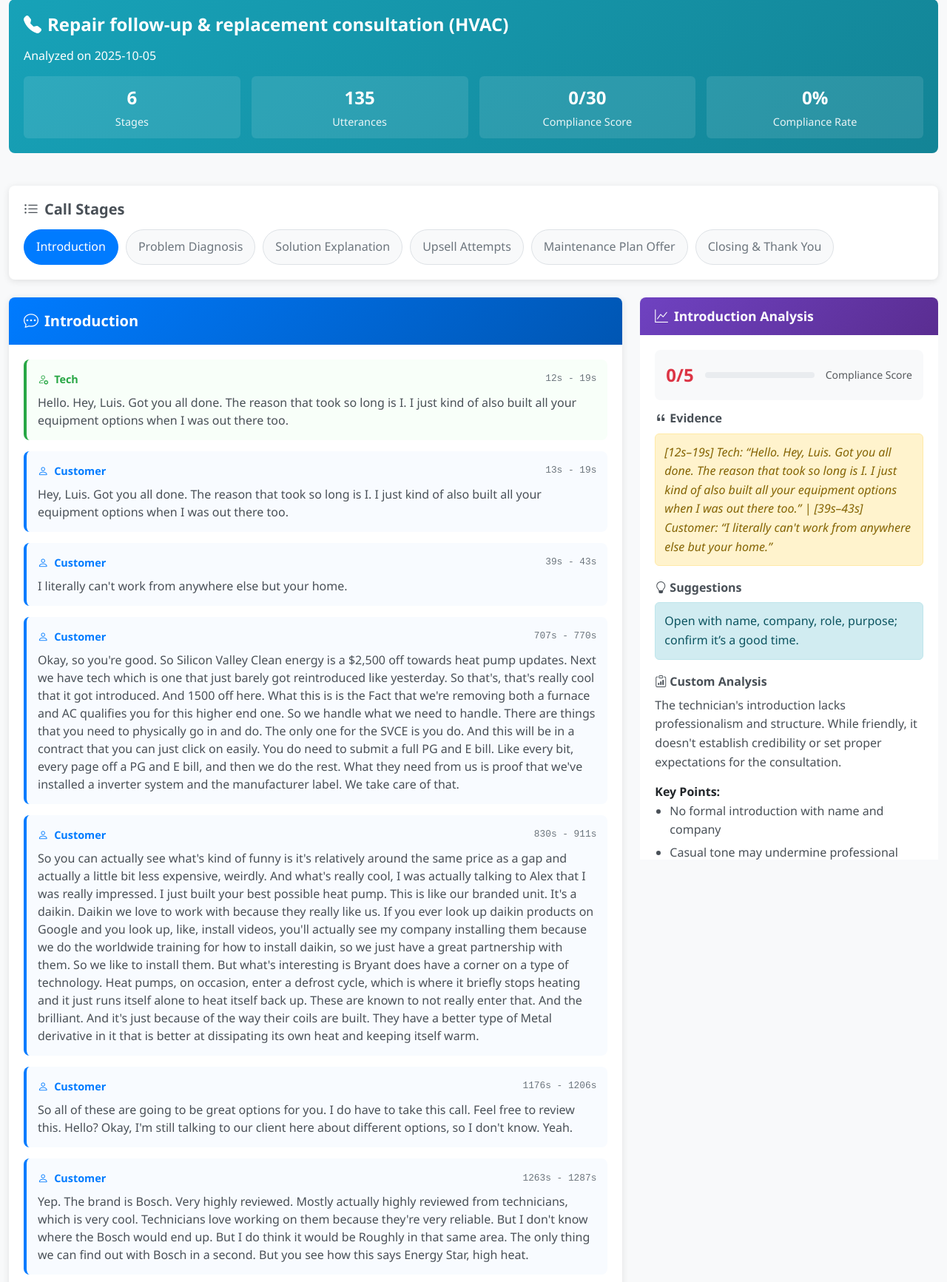
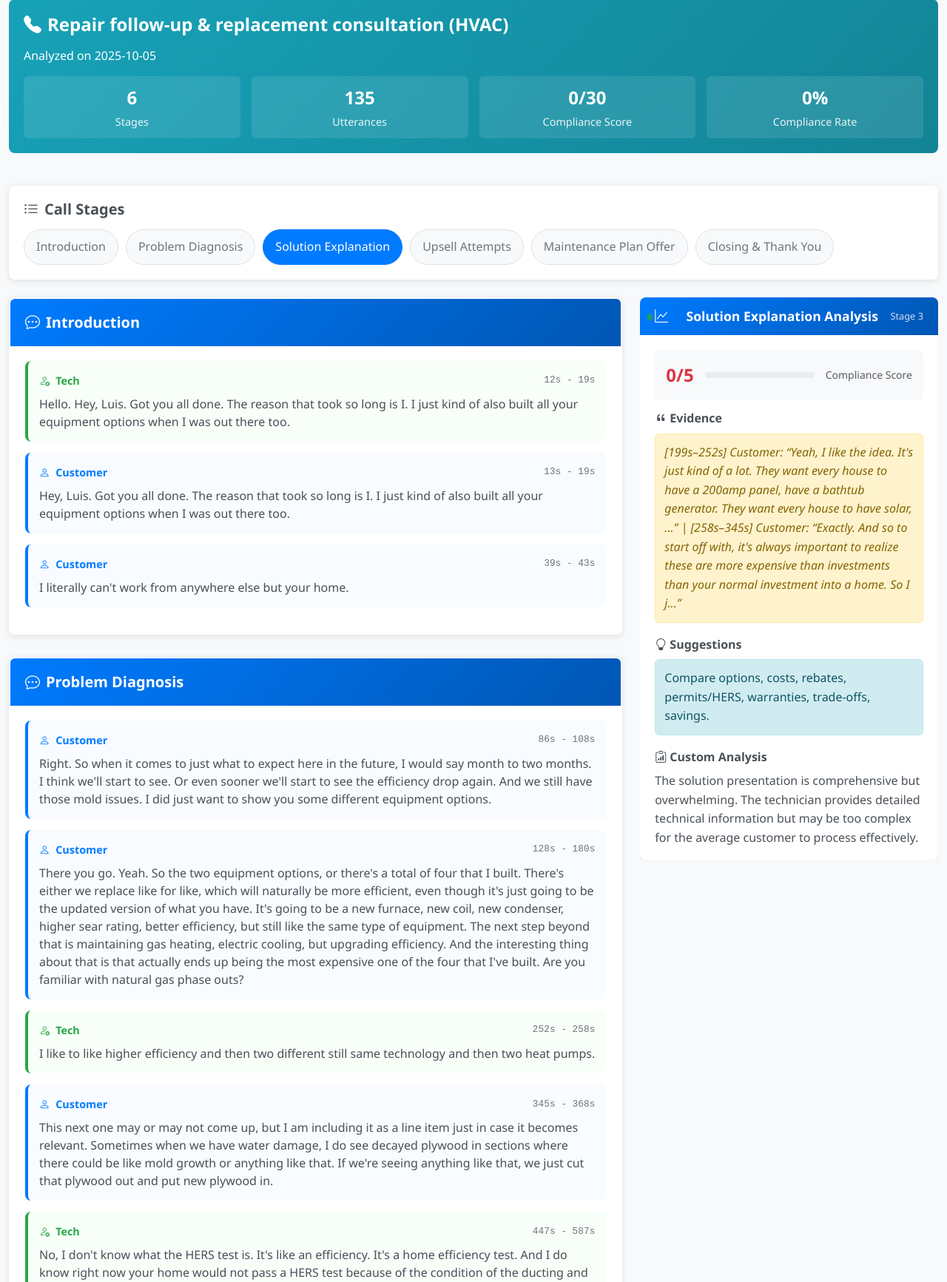
Before and after one commit to SebastianWikt/hvac-consult-analysis, a Django app: page / in a window 1280 px wide. Shown: the part 79-1812 px from the top of the page at 74% size. Run offline with Django 5.2, Linux system fonts and the light colour scheme.

Commit message:
fixing call.json and UI update

```diff
--- a/Takehome/transcribev2.py
+++ b/Takehome/transcribev2.py
@@ -46,7 +46,7 @@
     ],
     # boost_param=aai.BoostParam.high,  # raise weight of boosted terms
     # Nice-to-have analytics:
-    sentiment_analysis=True,  # set True if you want per-utterance sentiment
+    sentiment_analysis=False,  # set True if you want per-utterance sentiment
     auto_chapters=False,       # set True to get rough sections
     entity_detection=False,    # set True to extract brands/components
 )
--- a/service_call_analyzer/call_analysis/data_processing.py
+++ b/service_call_analyzer/call_analysis/data_processing.py
@@ -40,30 +40,37 @@
 
     def get_utterances_by_stage(self, stage: str) -> List[Dict[str, Any]]:
         """
-        Get all utterances for a specific stage.
+        Get all utterances for a specific stage, sorted chronologically.
 
         Args:
             stage: Stage name to filter by
 
         Returns:
-            List of utterances for the specified stage
+            List of utterances for the specified stage, sorted by start time
         """
-        return [
+        stage_utterances = [
             utterance for utterance in self.utterances
             if utterance.get('stage') == stage
         ]
+        # Sort by start time to ensure chronological order
+        return sorted(stage_utterances, key=lambda x: x.get('start', 0))
 
     def get_all_utterances_grouped_by_stage(self) -> Dict[str, List[Dict[str, Any]]]:
         """
-        Group all utterances by their stage.
+        Group all utterances by their stage, with chronological ordering within each stage.
 
         Returns:
-            Dictionary with stage names as keys and lists of utterances as values
+            Dictionary with stage names as keys and chronologically sorted lists of utterances as values
         """
         grouped = defaultdict(list)
         for utterance in self.utterances:
             stage = utterance.get('stage', 'General')
             grouped[stage].append(utterance)
+
+        # Sort utterances within each stage chronologically
+        for stage in grouped:
+            grouped[stage].sort(key=lambda x: x.get('start', 0))
+
         return dict(grouped)
 
     def get_compliance_data(self, stage: str) -> Optional[Dict[str, Any]]:
@@ -172,7 +179,7 @@
                 json_data = json.load(file)
             return cls(json_data)
         except json.JSONDecodeError as e:
-            raise json.JSONDecodeError(f"Invalid JSON in file {file_path}: {e}")
+            raise ValueError(f"Invalid JSON in file {file_path}: {e}")
 
 
 class CustomAnalysis:
--- a/service_call_analyzer/static/css/main.css
+++ b/service_call_analyzer/static/css/main.css
@@ -61,6 +61,13 @@
     box-shadow: 0 2px 10px rgba(0,0,0,0.1);
     margin-bottom: 30px;
     overflow: hidden;
+    border: 2px solid transparent;
+    transition: border-color 0.3s ease, box-shadow 0.3s ease;
+}
+
+.transcript-section.active {
+    border-color: #007bff;
+    box-shadow: 0 4px 15px rgba(0,123,255,0.2);
 }
 
 .stage-header {
@@ -137,16 +144,35 @@
 .analysis-panel {
     position: sticky;
     top: 20px;
-    max-height: calc(100vh - 40px);
-    overflow-y: auto;
+    height: calc(100vh - 40px);
+    overflow: hidden; /* No scrolling on the right panel */
+}
+
+.analysis-panel-wrapper {
+    position: relative;
+    height: 100%;
 }
 
 .analysis-section {
+    position: absolute;
+    top: 0;
+    left: 0;
+    right: 0;
+    bottom: 0;
     background: white;
     border-radius: 8px;
     box-shadow: 0 2px 10px rgba(0,0,0,0.1);
-    margin-bottom: 20px;
-    overflow: hidden;
+    overflow-y: auto; /* Only the individual analysis section can scroll */
+    opacity: 0;
+    visibility: hidden;
+    transform: translateX(20px);
+    transition: opacity 0.3s ease, visibility 0.3s ease, transform 0.3s ease;
+}
+
+.analysis-section.active {
+    opacity: 1;
+    visibility: visible;
+    transform: translateX(0);
 }
 
 .analysis-header {
@@ -156,6 +182,37 @@
     margin: 0;
     font-size: 1.1rem;
     font-weight: 600;
+    position: relative;
+    display: flex;
+    justify-content: space-between;
+    align-items: center;
+}
+
+.stage-indicator {
+    font-size: 0.8rem;
+    opacity: 0.8;
+    font-weight: 400;
+}
+
+.analysis-section.active .analysis-header {
+    background: linear-gradient(135deg, #007bff, #0056b3);
+}
+
+.analysis-section.active .analysis-header::before {
+    content: "●";
+    position: absolute;
+    left: 8px;
+    top: 50%;
+    transform: translateY(-50%);
+    color: #28a745;
+    font-size: 0.8rem;
+    animation: pulse 2s infinite;
+}
+
+@keyframes pulse {
+    0% { opacity: 1; }
+    50% { opacity: 0.5; }
+    100% { opacity: 1; }
 }
 
 .analysis-content {
--- a/service_call_analyzer/templates/call_analysis/main.html
+++ b/service_call_analyzer/templates/call_analysis/main.html
@@ -94,10 +94,12 @@
             <!-- Right Column: Analysis Panel -->
             <div class="col-lg-4">
                 <div class="analysis-panel">
-                    {% for stage in stages %}
-                        <div class="analysis-section" id="analysis-{{ forloop.counter }}">
+                    <div class="analysis-panel-wrapper">
+                        {% for stage in stages %}
+                            <div class="analysis-section" id="analysis-{{ forloop.counter }}">
                             <h4 class="analysis-header">
                                 <i class="bi bi-graph-up me-2"></i>{{ stage }} Analysis
+                                <small class="stage-indicator">Stage {{ forloop.counter }}</small>
                             </h4>
                             <div class="analysis-content">
                                 <!-- Compliance Score -->
@@ -174,8 +176,9 @@
                                     {% endwith %}
                                 {% endif %}
                             </div>
-                        </div>
-                    {% endfor %}
+                            </div>
+                        {% endfor %}
+                    </div>
                 </div>
             </div>
         </div>
```
Also changed, not shown: service_call_analyzer/static/js/main.js (+83 -16 lines), .kiro/specs/service-call-analyzer/tasks.md, data/call.json, service_call_analyzer/media/call.json.
